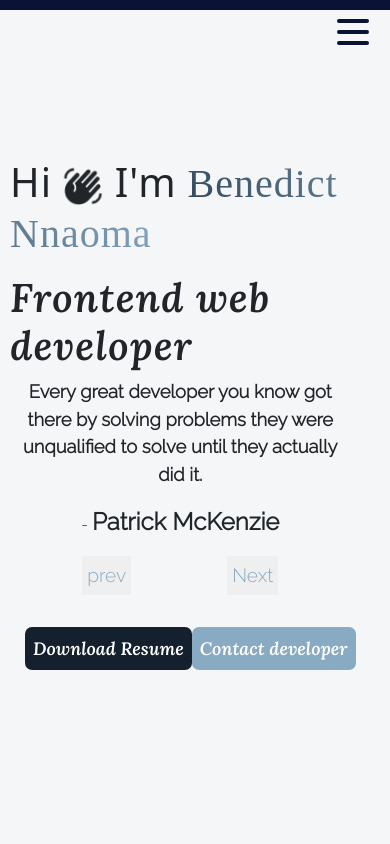
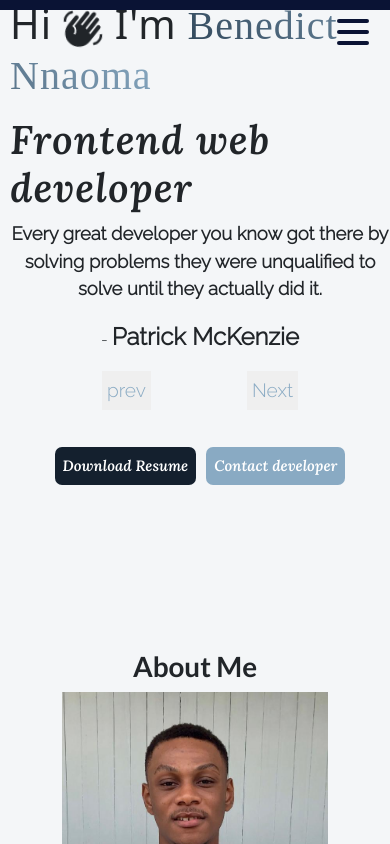
Before and after one commit to Benedictnno/portfolio, a React (Vite) app: page / in a window 390 px wide. Shown: the top 844 px of the page. Built offline with nearby package versions, Linux system fonts and the light colour scheme; a web font is replaced by a local one.

Commit message:
responsiveness and editing

```diff
--- a/src/Components/Buttom/Form.jsx
+++ b/src/Components/Buttom/Form.jsx
@@ -34,16 +34,7 @@ const FormData = () => {
           className="form_input"
         />
       </label>
-      <label>
-        Reason for contact:
-        <input
-          type="text"
-          name="Reason"
-          value={Reason}
-          className="form_input"
-          onChange={handleChange}
-        />
-      </label>
+
       <label>
         Email:
         <input
@@ -55,7 +46,7 @@ const FormData = () => {
         />
       </label>
       <label>
-        <p> Write on reason:</p>
+        <p> Reason for contact:</p>
         <div>
           <textarea
             name="Subject"
@@ -68,7 +59,13 @@ const FormData = () => {
           ></textarea>
         </div>
       </label>
-      <button type="submit" className="p_btn"  onClick={()=> toast.success('Your Message has been succesfully submitted')}>
+      <button
+        type="submit"
+        className="p_btn"
+        onClick={() =>
+          toast.success("Your Message has been succesfully submitted")
+        }
+      >
         Send
       </button>
     </form>
--- a/src/Components/Projects.jsx
+++ b/src/Components/Projects.jsx
@@ -8,7 +8,7 @@ import jobStore from "../images/jobStore.png";
 import Aos from "aos";
 import "aos/dist/aos.css";
 import Modal from "react-modal";
-
+import {AiOutlineClose} from 'react-icons/ai'
 const Projects = () => {
   const [idT, setId] = useState(false);
 
@@ -140,7 +140,7 @@ const Projects = () => {
         <article className="project_container">
           {Project.map(({ image, title, id }) => {
             return (
-              <div className="mainp_container " data-aos="fade-up" key={id}>
+              <div className="mainp_container " key={id} data-aos="fade-up" key={id}>
                 <img src={image} alt={title} data-aos="zoom-in" />
                 <div className="btn_container">
                   <h3>{title}</h3>
@@ -182,7 +182,7 @@ const Projects = () => {
                         onClick={closeModal}
                         className="contact p_btn_red"
                       >
-                        Close
+                        <AiOutlineClose/>
                       </button>
                     </div>
 
--- a/src/Components/Top/Top.jsx
+++ b/src/Components/Top/Top.jsx
@@ -1,17 +1,15 @@
 import React, { useEffect } from "react";
-import womenImg from '../../images/New_me4.png'
+import womenImg from "../../images/New_me4.png";
 import { MdWavingHand } from "react-icons/md";
 import Aos from "aos";
 import "aos/dist/aos.css";
 import Nav from "./Nav";
 import Quotes from "./Quotes";
-import Resume from '../../images/Resume.pdf'
+import Resume from "../../images/Resume.pdf";
 const Top = () => {
-
   useEffect(() => {
     Aos.init({ duration: 1000 });
   }, []);
-
 
   return (
     <>
@@ -31,8 +29,8 @@ const Top = () => {
             <Quotes />
           </blockquote>
 
-          <div className="top_btn_container">
-            <button type="button" className="top_btn contact animate__shakeY ">
+          <div className="top_btn_container b-container">
+            <button type="button" className="top_btn contact  animate__shakeY ">
               <a href={Resume} download={"Benedict-Nnaoma.pdf"}>
                 Download Resume
               </a>
@@ -47,7 +45,6 @@ const Top = () => {
           <img src={womenImg} alt="" className="top_image" />
         </section>
       </main>
-
         <div className="custom-shape-divider-bottom-1686522821">
           <svg
             data-name="Layer 1"
@@ -77,10 +74,6 @@ const Top = () => {
         </div>
     </>
   );
-
 };
 
-
-
-
 export default Top;
--- a/src/index.css
+++ b/src/index.css
@@ -44,6 +44,7 @@ button{
  grid-template-columns: repeat(1, 5fr 4fr);
  place-items: center;
  height: 100vh;
+ margin-top: -5rem;
  place-content: center;
 }
 
@@ -51,6 +52,7 @@ button{
   width: fit-content;
   margin-bottom: 10rem;
 }
+
 
 .intro> h1{
   font-size: var(--big-fonts);
@@ -84,7 +86,7 @@ letter-spacing: 1px;
 }
 .contact{
   background: #89aac3;
-  margin-left: 1rem;
+  /* margin-left: 1rem; */
 padding: .5rem;
 color: #fff;
 border: none;
@@ -107,7 +109,7 @@ white-space: nowrap;
 .top_btn_container {
   margin-top: 2rem;
   display: flex;
-  justify-content: start;
+  justify-content: space-around;
 }
 
 .about_Me{
@@ -300,10 +302,12 @@ margin: 0 auto;
 
 .p_btn_red{
   font-family: var(--title-font-family);
-    background-color: #d31424;
+  font-size: 2rem;
+  font-weight: bolder;
+    background-color: #fff;
     border: none;
     padding: .5rem;
-    color: #fff;
+    color: #d31424;
     margin: 0 .3rem;
     border-radius: 5px;
     box-shadow: #fff;
@@ -543,32 +547,8 @@ margin: 0 auto;
   justify-content: space-between;
 }
 
-@media screen and (max-width: 425px) {
-  .top_btn_container{
-    display: flex;
-    flex-direction: row;
-    margin-bottom: -5rem;
-    width: 100%;
-    justify-content: center;
-    align-items: center;
-  }
-
- .intro {
-   margin-top: 10rem;
-   display: block;
-   margin-left: 10px;
-
- }
-
- .about_Me>div>p{
-  padding: 0 10px;
- }
 
 
- .top_svg{
-  display: none;
- }
-}
 @media screen and (max-width: 768px) {
   .Stack_contain {
       display: grid;
@@ -582,6 +562,9 @@ margin: 0 auto;
     margin-left: 0;
   }
 
+  .g_service{
+    width: 70vw;
+  }
   .app {
     width: fit-content;
     margin: 0;
@@ -604,14 +587,12 @@ margin: 0 auto;
     width: 100%;
     display: block;
     margin: 0 auto;
-    /* padding-right: -20rem; */
+
   }
 
   .top_btn_container {
   display: grid;
   grid-template-columns: repeat(2,6fr);
-    margin-left: 10px;
-    margin-bottom: 5rem;
     place-content: center;
   }
   .mainp_container {
@@ -631,6 +612,9 @@ margin: 0 auto;
   }
 .inside_pop>button {
   margin-left: 7rem;
+}
+.top_svg {
+  display: none;
 }
   .pop_container {
     position: absolute;
@@ -657,11 +641,23 @@ margin: 0 auto;
     grid-template-columns: min-content;
   }
   .Top_main{
-    margin: 2rem auto;
+   display: flex;
+   flex-direction: column;
+   justify-content: center;
+   align-items: center;
+   width: fit-content;
+   height: auto;
+   margin-top: 2rem;
+
+  }
+  .b-container{
+    display: flex;
+    justify-content: center;
+    align-items: center;
 
   }
   .contact{
-    margin: 0;
+    margin: 5px;
   }
 
   .services_container{
@@ -680,8 +676,40 @@ margin: 0 auto;
   .service:hover {
     transform: scale(1);
   }
-  .top_btn_container{
+
+
+  .contact{
+    font-size: 15px;
+  }
+}
+
+@media screen and (max-width: 427px) {
+  .intro {
+    margin-top: 10rem;
+    display: block;
+    margin-left: 10px;
+  }
+
+  .about_Me>div>p {
+    padding: 0 10px;
+  }
+
+  .g_service {
+    width: 90vw;
+  }
+
+  .download {
+    margin-right: 5px;
+  }
+
+  .Top_main {
     display: flex;
+    flex-direction: column;
+    justify-content: center;
+    align-items: center;
+    width: fit-content;
+    height: auto;
+    margin-top: -10rem;
 
   }
 }
```
Lines whose indentation alone changed are shown as unchanged.
